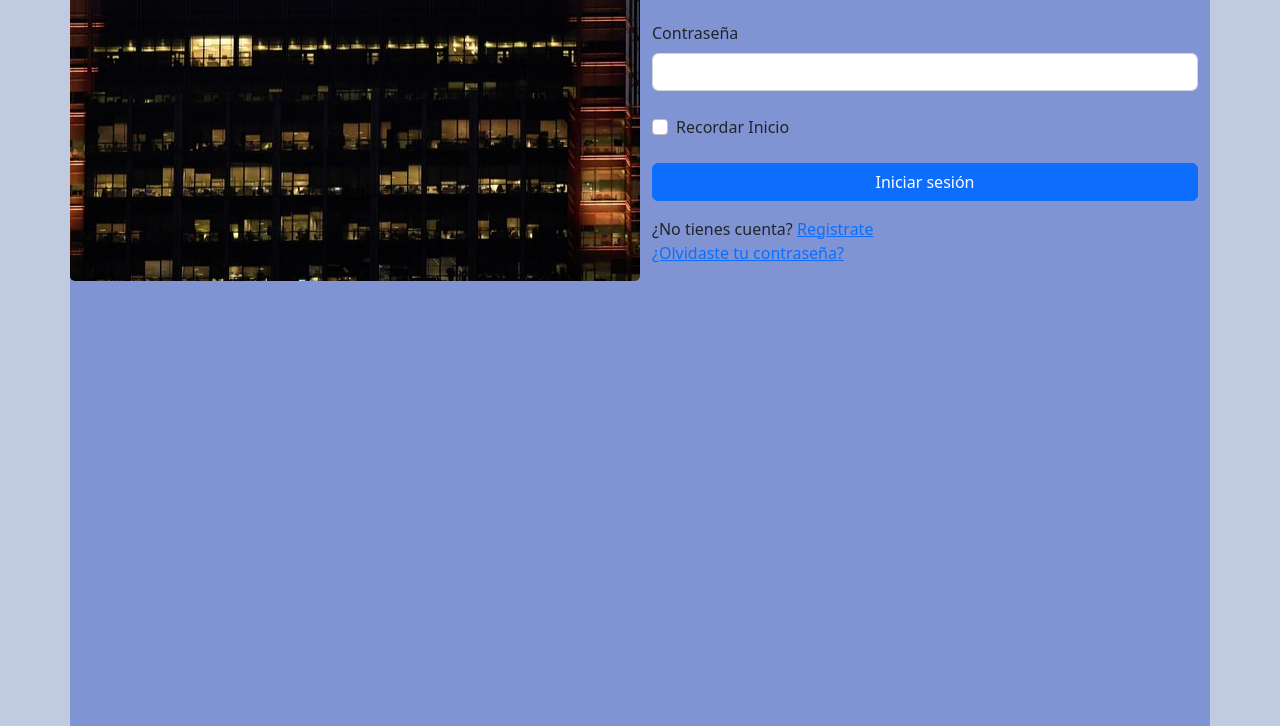
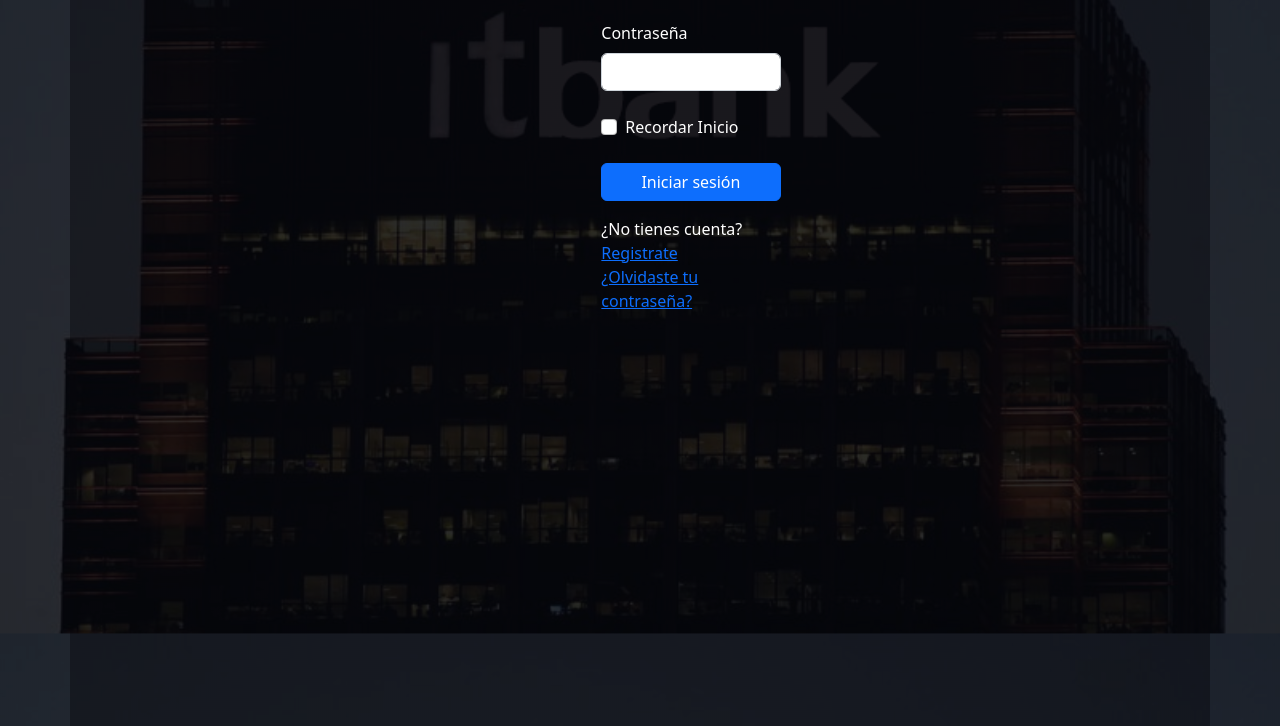
Before and after one commit to MarcAlva2003/itbank-homebanking, a plain HTML site: page login.html in a window 1280 px wide. Shown: the part 221-947 px from the top of the page. Drawn offline with nearby package versions, Linux system fonts and the light colour scheme.

Commit message:
imagen de fondo-loguin

```diff
--- a/login.html
+++ b/login.html
@@ -5,9 +5,10 @@
     <meta name="viewport" content="width=device-width, initial-scale=1.0">
     <title>Document</title>
     <!-- CSS only -->
+    <link rel="stylesheet" href="style/loguin.css">
 <link href="https://cdn.jsdelivr.net/npm/bootstrap@5.2.0-beta1/dist/css/bootstrap.min.css" rel="stylesheet" integrity="sha384-0evHe/X+R7YkIZDRvuzKMRqM+OrBnVFBL6DOitfPri4tjfHxaWutUpFmBp4vmVor" crossorigin="anonymous">
 
-<style>
+<!-- <style>
     .bg{
         background-image: url(img/banco.jpg);
         background-repeat: no-repeat;
@@ -25,7 +26,7 @@
         background-color: rgb(192, 202, 224);
 
     }
-</style>
+</style> -->
 </head>
 <body>
 
@@ -42,7 +43,7 @@
 
                 <!-----LOGIN----->
 
-                <form action="#">
+                <form class="formulario" action="#">
                     <div class="mb-4">
                         <label for="email" class="form-label">Correo Electronico</label>
                         <input type="email" class="form-control" name="email">
--- /dev/null
+++ b/style/loguin.css
@@ -0,0 +1,43 @@
+/* .bg{
+
+    background-image: url(../img/banco.jpg);
+    background-repeat: no-repeat;
+    background-position: center;
+
+
+
+} */
+
+*,
+*::before,
+*::after {
+    box-sizing: inherit;
+}
+
+body {
+    margin: 0;
+    padding: 0;
+    line-height: 1.6;
+
+    /* IMAGEN DE FONDO*/
+    background-image: linear-gradient(rgba(5, 7, 12, 0.75), rgba(5, 7, 12, 0.75)),
+        url(../img/banco.jpg);
+    background-repeat: no-repeat;
+    background-size: cover;
+    background-position: center center;
+    background-attachment: fixed;
+}
+.container {
+    display: flex;
+    justify-content: center;
+    border-radius: 5px;
+    height: 1000px;
+    color: #fff;
+    background: rgba(5, 7, 12, 0.40);
+}
+
+
+/* .formulario{
+
+    background: linear-gradient(rgba(5, 7, 12, 0.40);
+} */
```
